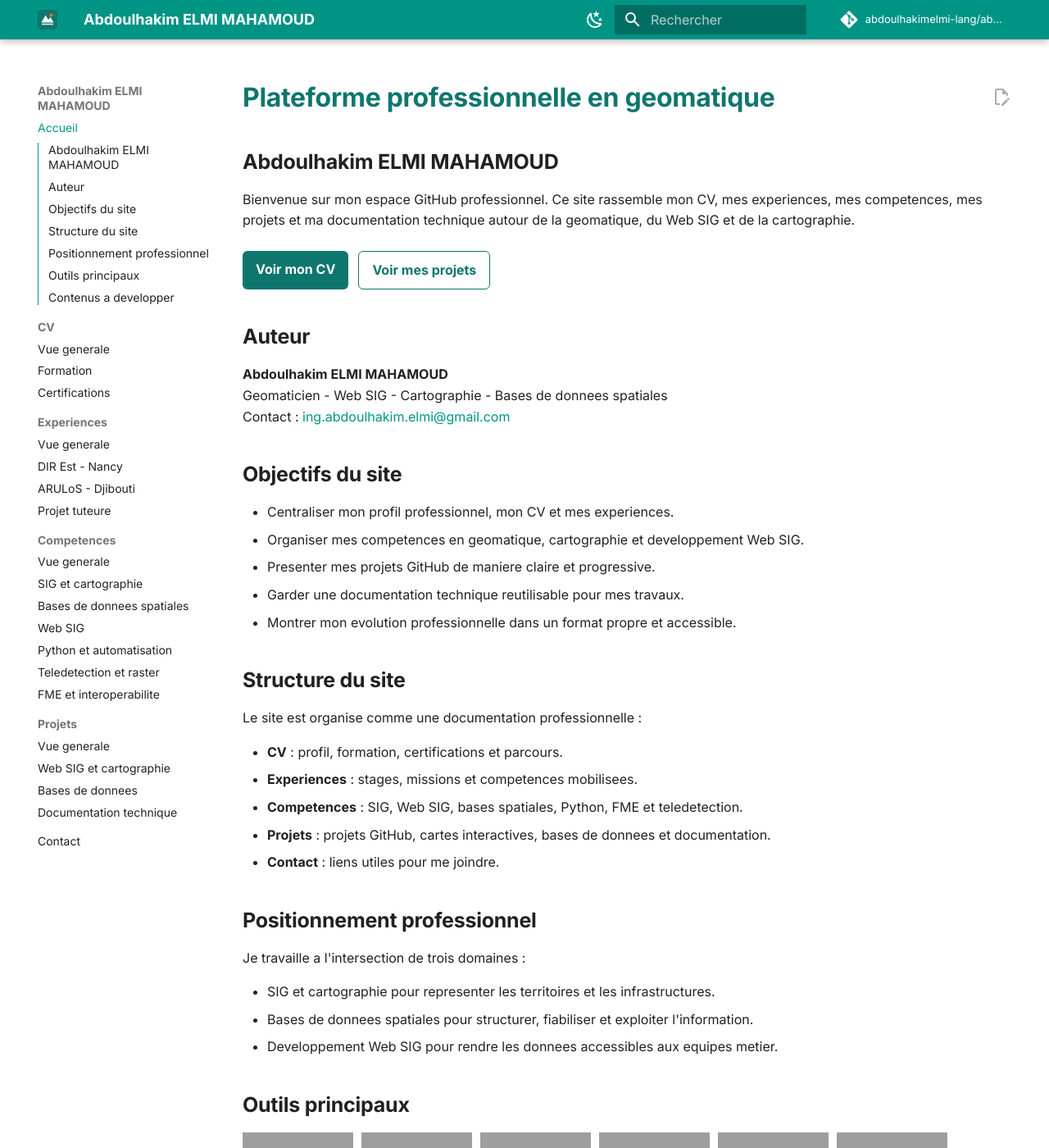
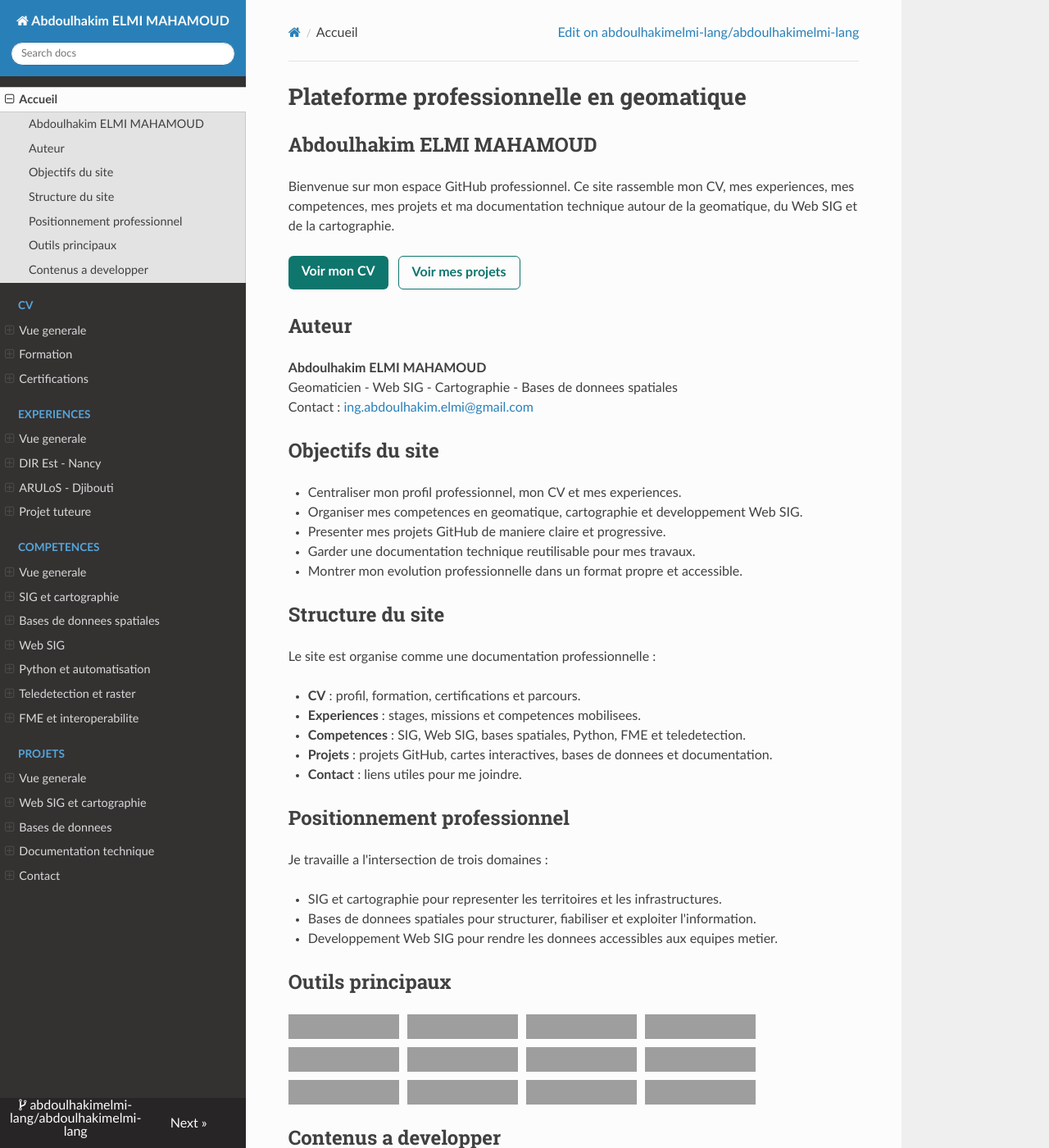
Before and after one commit to abdoulhakimelmi-lang/abdoulhakimelmi-lang, an MkDocs documentation site: the page built from docs/index.md, in a window 1280 px wide and 1400 px high, cut to the strip 0-1400 px from the top of the window. Shown: the whole strip at 82% size. Built offline with MkDocs 1.6.1, drawn with Linux system fonts in a browser that asks for light colours; nearby versions of some CDN libraries; comment, search, counter and statistics services are not loaded; some of the changed text lies outside the part shown; grey boxes are pictures that could not be loaded.

Commit message:
Change theme to 'readthedocs' and update settings
Updated theme from 'material' to 'readthedocs' and modified various theme settings.

```diff
--- a/mkdocs.yml
+++ b/mkdocs.yml
@@ -8,35 +8,14 @@ repo_url: https://github.com/abdoulhakimelmi-lang/abdoulhakimelmi-lang
 edit_uri: edit/main/docs/
 
 theme:
-  name: material
+  name: readthedocs
   language: fr
-  logo: assets/logo.svg
-  favicon: assets/logo.svg
-  features:
-    - navigation.sections
-    - navigation.expand
-    - navigation.top
-    - toc.integrate
-    - search.highlight
-    - search.suggest
-    - content.action.edit
-    - content.code.copy
-  palette:
-    - scheme: default
-      primary: teal
-      accent: deep orange
-      toggle:
-        icon: material/weather-night
-        name: Mode sombre
-    - scheme: slate
-      primary: teal
-      accent: deep orange
-      toggle:
-        icon: material/weather-sunny
-        name: Mode clair
-  font:
-    text: Inter
-    code: JetBrains Mono
+  navigation_depth: 4
+  collapse_navigation: false
+  titles_only: false
+  sticky_navigation: true
+  prev_next_buttons_location: bottom
+  highlightjs: true
 
 nav:
   - Accueil: index.md
@@ -71,27 +50,9 @@ markdown_extensions:
   - tables
   - toc:
       permalink: true
-  - pymdownx.details
-  - pymdownx.superfences
-  - pymdownx.highlight:
-      anchor_linenums: true
-  - pymdownx.inlinehilite
-  - pymdownx.snippets
-  - pymdownx.tabbed:
-      alternate_style: true
-  - pymdownx.emoji:
-      emoji_index: !!python/name:material.extensions.emoji.twemoji
-      emoji_generator: !!python/name:material.extensions.emoji.to_svg
 
 plugins:
   - search
 
-extra:
-  social:
-    - icon: fontawesome/brands/github
-      link: https://github.com/abdoulhakimelmi-lang
-    - icon: fontawesome/solid/envelope
-      link: mailto:ing.abdoulhakim.elmi@gmail.com
-
 extra_css:
   - stylesheets/extra.css
```
